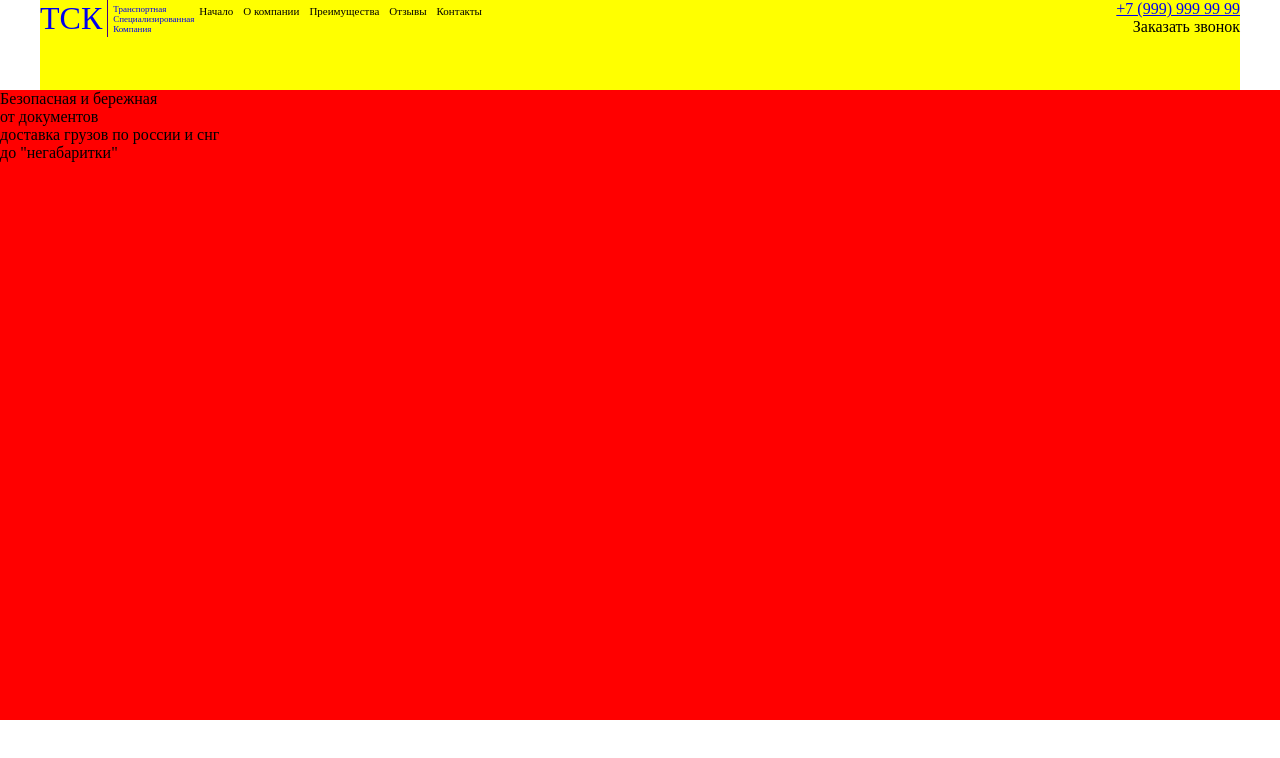
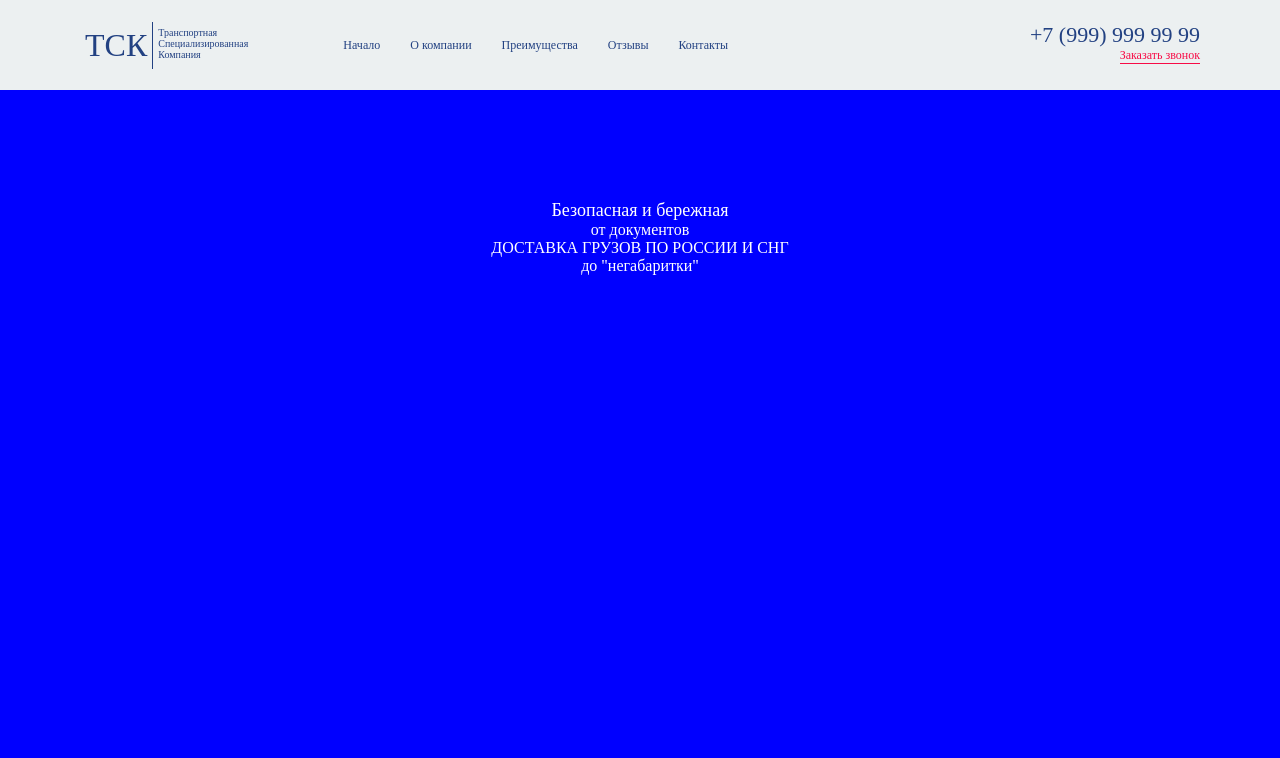
Before and after one commit to DemaFay/MyFirstWebSite, a plain HTML site: page index.html in a window 1280 px wide. Drawn offline with Linux system fonts and the light colour scheme.

Commit message:
[nf] toolbar, [wip] Route

```diff
--- a/css/main.css
+++ b/css/main.css
@@ -1,11 +1,86 @@
 /*populate toolBar*/
 
-*{
+* {
 	margin: 0px;
 	padding: 0px;
 }
 
-.body{
+.ToolBar {
+	margin: 0 auto;
+	background-color: #ecf0f1;
+	height: 90px;
+	padding-left: 80px;
+	padding-right: 80px;
+}
+
+.Logo {
+	margin-top: 22px;
+	float: left;
+	color: #224182;
+}
+
+.LogoLeft {
+	padding: 5px;
+	font-size: 32px;
+	float: left;
+	border-right: 1px #224182 solid;
+}
+
+.LogoRight {
+	padding: 5px;
+	font-size: 10px;
+	float: left;
+}
+
+.Navigation {
+	margin-left: 75px;
+	margin-top: 38px;
+	font-size: 12px;
+	color: #224182;
+	float: left;
+}
+
+.Navigation div {
+	float: left;
+	margin-left: 15px;
+	margin-right: 15px;
+}
+
+.FeedBackRequest {
+	margin-top: 22px;
+	float: right;
+}
+
+.FeedBackRequest .Number {
+	font-size: 22px;
+	color: #224182;
+}
+
+.FeedBackRequest .Label {
+	font-size: 12px;
+	color: #f70c47;
+	float: right;
+	border-bottom: 1px #f70c47 solid;
+}
+
+/*populate Rout Content*/
+
+.RouteContainer {
+	text-align: center;
+	padding-top: 110px;
+	height: 630px;
+	background-color: blue;
+}
+
+.RouteContainer .Label {
+	color: #fff;
+}
+
+.RouteContainer .Label .Top{
+	font-size: 18px;
+}
+
+/*.body{
 	background: #000;
 	width: 1360px;
 }
@@ -69,9 +144,9 @@
 
 .FeedBackContainer .Order{
 	float: right;
-}
+}*/
 
-.RouteContainer{
+/*.RouteContainer{
 	height: 1360px;
 	height: 630px;
 	background: red;
--- a/index.html
+++ b/index.html
@@ -6,11 +6,63 @@
 	<meta charset="utf-8">
 </head>
 <body>
-	<!-- ToolBar -->
+
+<!-- ToolBar -->
+
 	<header>
 		<div class="ToolBar">
+			<div class="Logo">
+				<div class="LogoLeft">ТСК</div>
+				<dir class="LogoRight">
+					<div>Транспортная</div>
+					<div>Специализированная</div>
+					<div>Компания</div>
+				</dir>
+			</div>
+			<div class="Navigation">
+				<div>Начало</div>
+				<div>О компании</div>
+				<div>Преимущества</div>
+				<div>Отзывы</div>
+				<div>Контакты</div>
+			</div>
+			<div class="FeedBackRequest">
+				<div class="Number">+7 (999) 999 99 99</div>
+				<div class="Label">Заказать звонок</div>
+			</div>
+		</div>
+	</header>
+
+	<!-- Route Container -->
+
+	<div class="RouteContainer">
+		<div class="Label">
+			<div class="Top">Безопасная и бережная</div>
+			<div class="Mid">
+				<div class="Left">от документов</div>
+				<div class="Center">ДОСТАВКА ГРУЗОВ ПО РОССИИ И СНГ</div>
+				<div class="Right">до "негабаритки"</div>
+			</div>
+		</div>
+		<div class="Calculate"></div>
+		<div class="RouteType"></div>
+	</div>
+	<div class="AboutCompanyContainer"></div>
+	<div class="AdvantagesContainer"></div>
+	<div class="FeedBackContainer"></div>
+	<div class="SubmitContainer"></div>
+	<div class="ContactContainer"></div>
+	<footer>
+		<div class="FooterContainer"></div>
+	</footer>
+
+
+
+	<!-- ToolBar -->
+	<!-- <header>
+		<div class="ToolBar"> -->
 			<!-- App logo -->
-			<div class="LogoContainer">
+			<!-- <div class="LogoContainer">
 				<a href="http://google.com">
 					<div class="Logo">
 						<div class="LogoShort">ТСК</div>
@@ -21,10 +73,10 @@
 						</div>
 					</div>
 				</a>
-			</div>
+			</div> -->
 
 			<!-- TabBar Navigation-->
-			<nav class="Navigation">
+			<!-- <nav class="Navigation">
 				<ul>
 					<li>Начало</li>
 					<li>О компании</li>
@@ -32,28 +84,27 @@
 					<li>Отзывы</li>
 					<li>Контакты</li>
 				</ul>
-			</nav>
+			</nav> -->
 
 			<!-- FeedBack -->
-			<div class="FeedBackContainer">
+			<!-- <div class="FeedBackContainer">
 				<a href="tel://+79999999999">
 					<div class="FeedBackPhone">+7 (999) 999 99 99</div>
 				</a>
 				<div class="Order">Заказать звонок</div>
 			</div>
 		</div>
-	</header>
+	</header> -->
 
 	<!-- Route Content -->
-
-	<div class="RouteContainer">
+	<!-- <div class="RouteContainer">
 		<div class="RouteDesc">Безопасная и бережная</div>
 		<div class="RouteSubDescContainer">
 			<div class="RouteSubDescType1">от документов</div>
 			<div class="RouteSubDescType2">доставка грузов по россии и снг</div>
 			<div class="RouteSubDescType2">до "негабаритки"</div>
 		</div>
-	</div>
+	</div> -->
 
 </body>
 </html>
```
